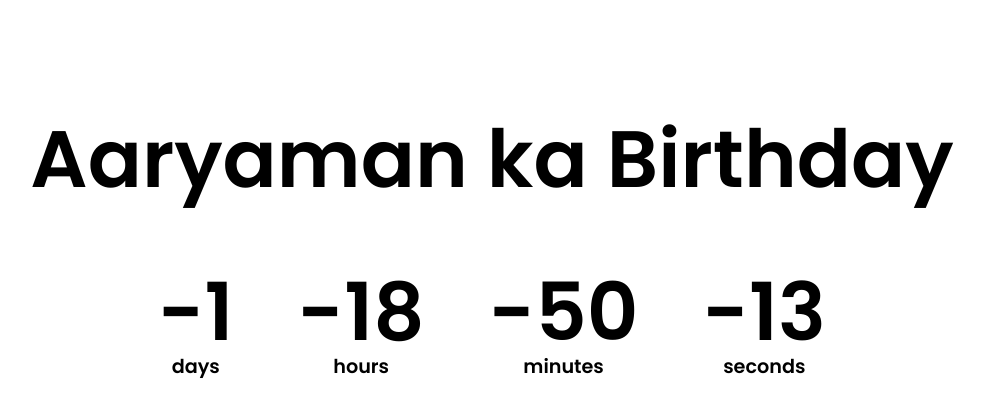
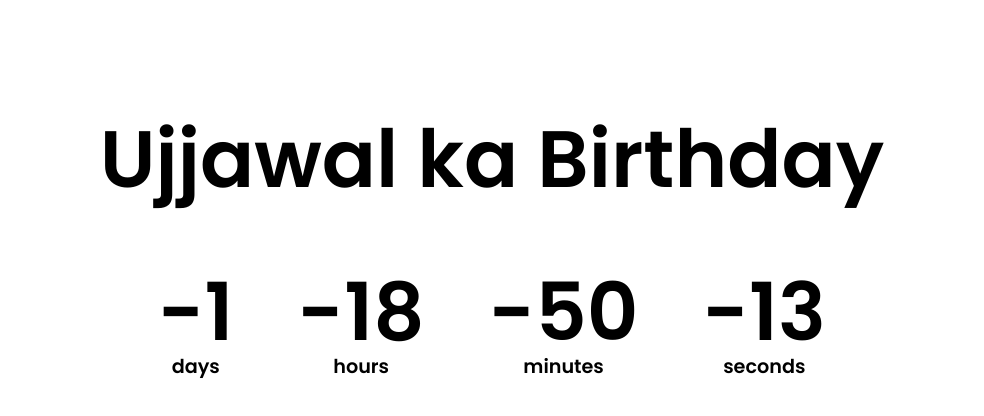
Before and after one commit to beerwithstraw/JavaScript-Projects, a plain HTML site: page countdownTimer/index.html in a window 1280 px wide. Shown: the whole page, without its empty margins (148-1132 px from the left). Drawn offline with Linux system fonts and the light colour scheme.

Commit message:
Update index.html

```diff
--- a/countdownTimer/index.html
+++ b/countdownTimer/index.html
@@ -9,7 +9,7 @@
         <script src="script.js" defer></script>
     </head>
     <body>
-        <h1> Aaryaman ka Birthday</h1>
+        <h1> Ujjawal ka Birthday</h1>
 
         <div class="countdown-container">
             <div class="countdownx days-c">
```
